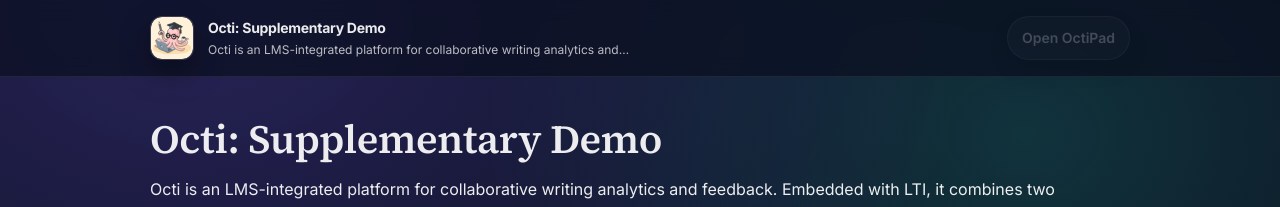
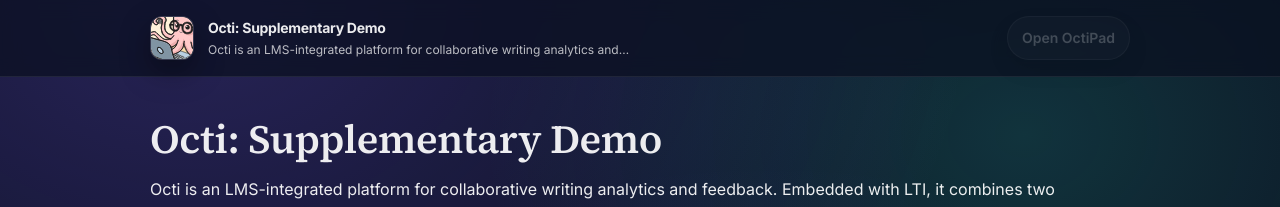
Before and after one commit to KD-info/octi-paper-website, a Jekyll site: the page built from index.md, in a window 1280 px wide. Shown: the top 207 px of the page. Built offline with Jekyll 4.4.1, drawn with Linux system fonts in a browser that asks for light colours.

Commit message:
Refactor code structure for improved readability and maintainability

```diff
--- a/_layouts/default.html
+++ b/_layouts/default.html
@@ -24,8 +24,8 @@
   <header class="site-header">
     <div class="container header-inner">
       <div class="brand">
-        <img class="brand-logo" src="{{ '/assets/images/general/octi-icon.svg' | relative_url }}" alt="Octi icon"
-          width="44" height="44" loading="eager" />
+        <img class="brand-logo" src="{{ '/assets/images/general/octi-icon-digital.svg' | relative_url }}"
+          alt="Octi icon" width="44" height="44" loading="eager" />
         <div class="brand-text">
           <div class="brand-title">{{ site.title }}</div>
           <div class="brand-subtitle">{{ site.description }}</div>
```
Also changed, not shown: assets/images/general/octi-icon-digital.svg (added).
